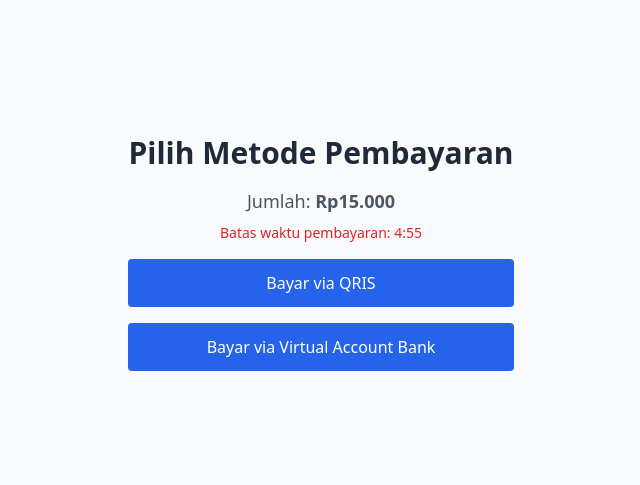
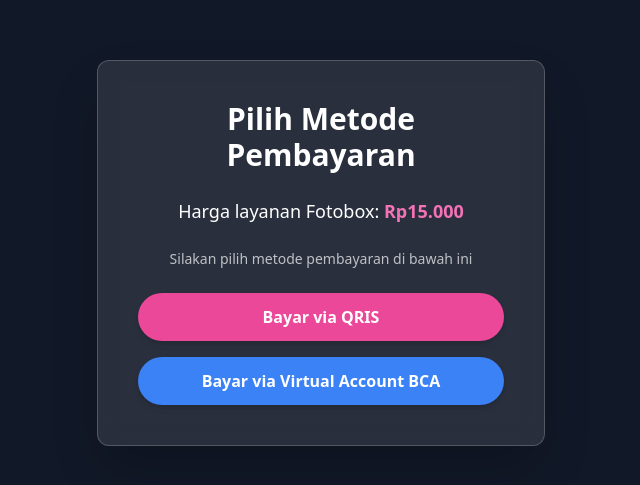
Before and after one commit to AndreasTopuh/FotoboxJO, a React (Vite) app in the folder client/: page /selectpayment in a window 1280 px wide. Shown: the part 147-632 px from the top of the page, without its empty margins (319-959 px from the left). Built offline with nearby package versions, Linux system fonts and the light colour scheme; the HTML template or start-up script is replaced by a standard one.

Commit message:
change server files. eg Payment.js

```diff
--- a/client/src/pages/SelectPayment.jsx
+++ b/client/src/pages/SelectPayment.jsx
@@ -1,29 +1,10 @@
-import { useEffect, useState } from 'react';
 import { useNavigate } from 'react-router-dom';
+import { useState } from 'react';
 
 export default function SelectPayment() {
   const navigate = useNavigate();
-  const [timer, setTimer] = useState(300); // 5 menit timer
   const [selectedMethod, setSelectedMethod] = useState(null);
 
-  // Mulai timer session
-  useEffect(() => {
-    const interval = setInterval(() => {
-      setTimer((prev) => {
-        if (prev <= 1) {
-          clearInterval(interval);
-          localStorage.removeItem('payment_method');
-          localStorage.removeItem('session_timer');
-          navigate('/'); // Kembali ke Landing jika waktu habis
-        }
-        return prev - 1;
-      });
-    }, 1000);
-    localStorage.setItem('session_timer', timer);
-    return () => clearInterval(interval);
-  }, [timer, navigate]);
-
-  // Simpan pilihan metode pembayaran dan navigasi ke PaymentScreen
   const handleSelectMethod = (method) => {
     setSelectedMethod(method);
     localStorage.setItem('payment_method', method);
@@ -31,25 +12,25 @@
   };
 
   return (
-    <div className="h-screen flex flex-col items-center justify-center bg-gray-50">
-      <div className="text-center max-w-md mx-auto px-4">
-        <h1 className="text-3xl font-bold mb-4 text-gray-800">Pilih Metode Pembayaran</h1>
-        <p className="mb-2 text-lg text-gray-600">Jumlah: <strong>Rp15.000</strong></p>
-        <p className="mb-4 text-sm text-red-600">
-          Batas waktu pembayaran: {Math.floor(timer / 60)}:{String(timer % 60).padStart(2, '0')}
-        </p>
+    <div className="h-screen w-screen flex items-center justify-center bg-gray-900">
+      <div className="backdrop-blur-md bg-white/10 border border-white/20 text-white rounded-xl p-10 max-w-md w-[90vw] shadow-2xl space-y-6 text-center">
+        <h1 className="text-3xl font-bold">Pilih Metode Pembayaran</h1>
+        <p className="text-lg">Harga layanan Fotobox: <strong className="text-pink-400">Rp15.000</strong></p>
+        <p className="text-sm text-white/70">Silakan pilih metode pembayaran di bawah ini</p>
+
         <div className="flex flex-col gap-4">
           <button
             onClick={() => handleSelectMethod('qris')}
-            className="bg-blue-600 hover:bg-blue-700 text-white px-6 py-3 rounded transition w-full"
+            className="bg-pink-500 hover:bg-pink-600 transition px-6 py-3 rounded-full font-semibold shadow-md"
           >
             Bayar via QRIS
           </button>
+
           <button
             onClick={() => handleSelectMethod('bank_transfer')}
-            className="bg-blue-600 hover:bg-blue-700 text-white px-6 py-3 rounded transition w-full"
+            className="bg-blue-500 hover:bg-blue-600 transition px-6 py-3 rounded-full font-semibold shadow-md"
           >
-            Bayar via Virtual Account Bank
+            Bayar via Virtual Account BCA
           </button>
         </div>
       </div>
```
